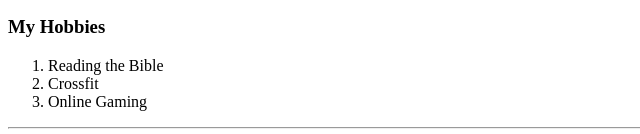
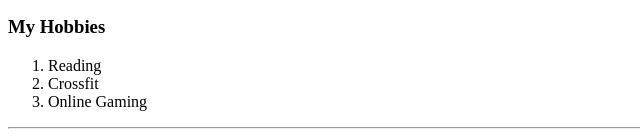
Before and after one commit to EagLio/CV, a plain HTML site: page index.html in a window 1280 px wide. Shown: the part 680-814 px from the top of the page, 0-640 px from the left. Drawn offline with Linux system fonts and the light colour scheme.

Commit message:
Update index.html

```diff
--- a/index.html
+++ b/index.html
@@ -19,7 +19,7 @@
          </ul>
       <h3>My Hobbies</h3>
          <ol>
-           <li>Reading the Bible</li>
+           <li>Reading</li>
            <li>Crossfit</li>
            <li>Online Gaming</li>
          </ol>
```
